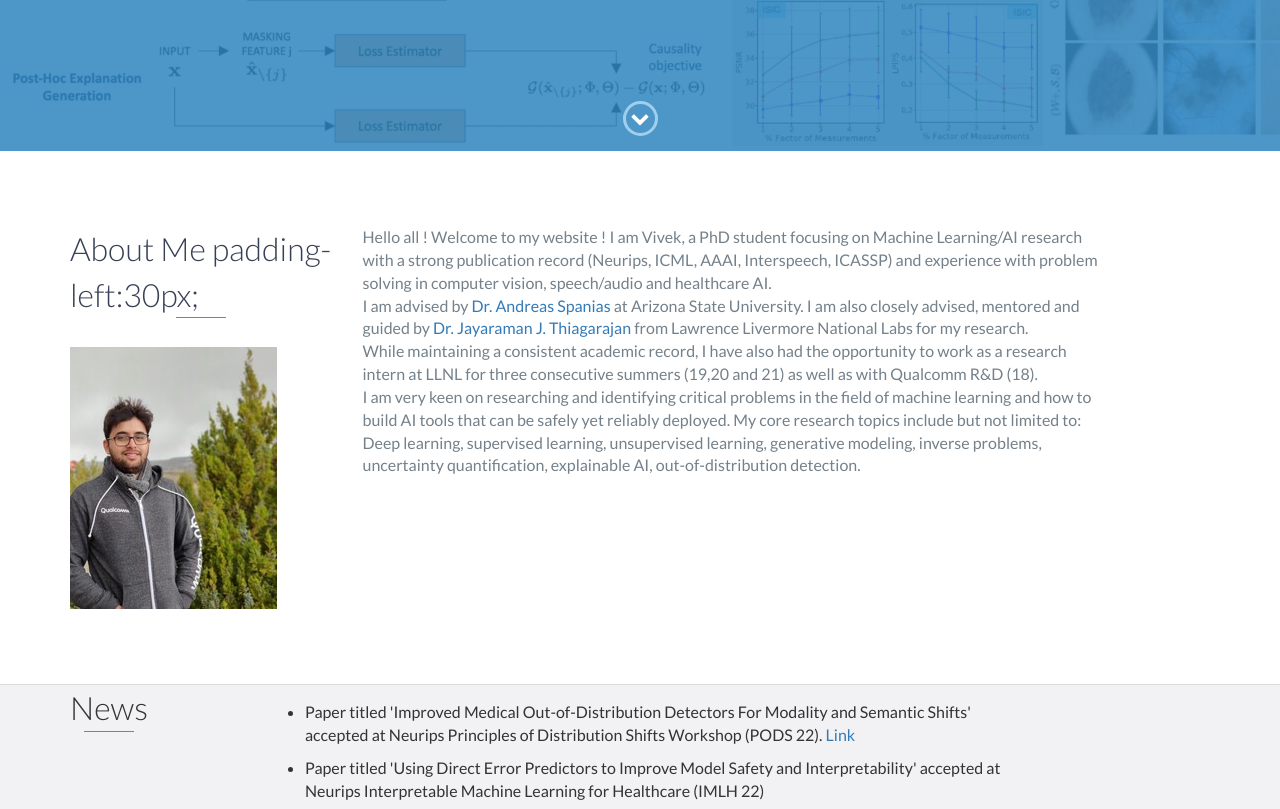
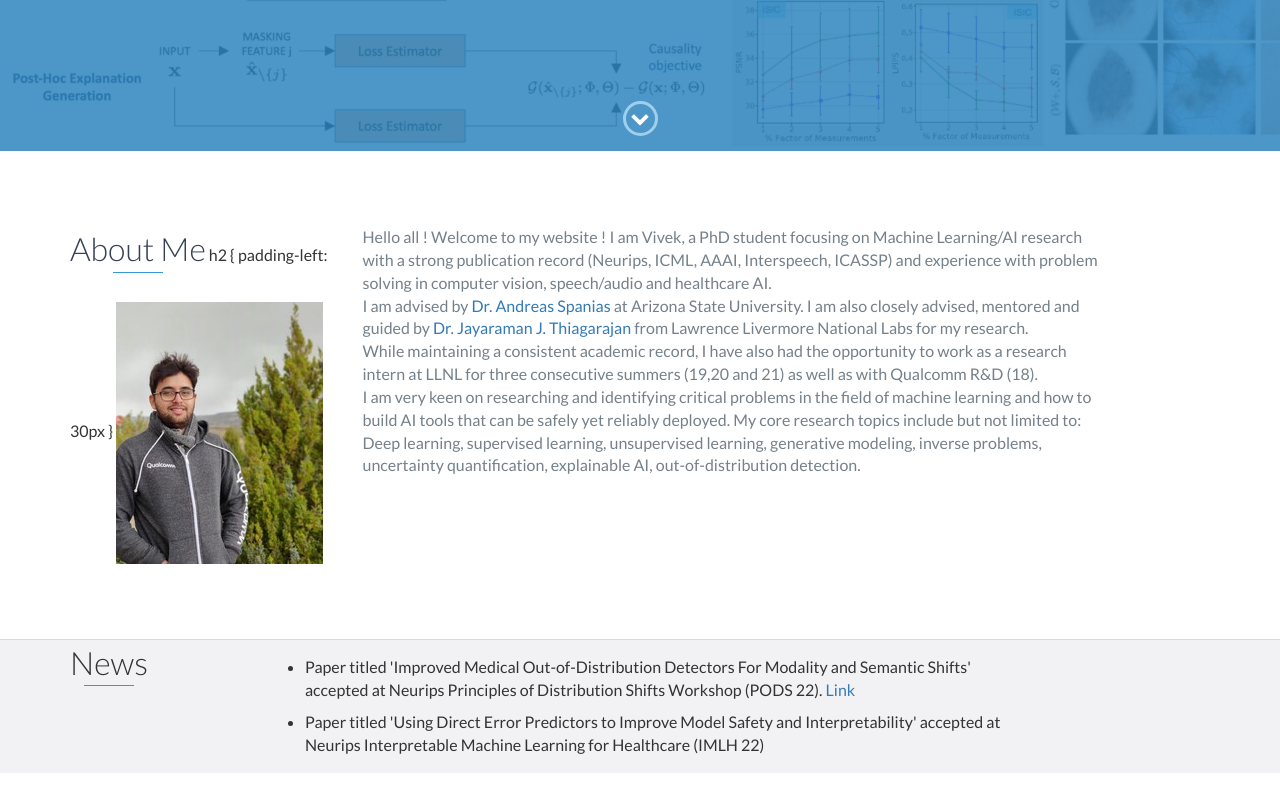
Before and after one commit to vivsivaraman/vivsivaraman.github.io, a website: page index.html in a window 1280 px wide. Shown: the part 649-1458 px from the top of the page. Drawn offline with nearby package versions, Linux system fonts and the light colour scheme.

Commit message:
Update index.html

```diff
--- a/index.html
+++ b/index.html
@@ -72,8 +72,9 @@
         <div class="container">
             <div class="row">
                 <div class="col-md-3">
-                    <h2 class="heading">About Me
-			padding-left:30px;</h2>
+                    <h2 class="heading">About Me</h2>
+			h2 { padding-left: 30px
+			}
 		    <img src="images/Vivek.jpg" />
                 </div>
                 <div class="col-md-8">
```
